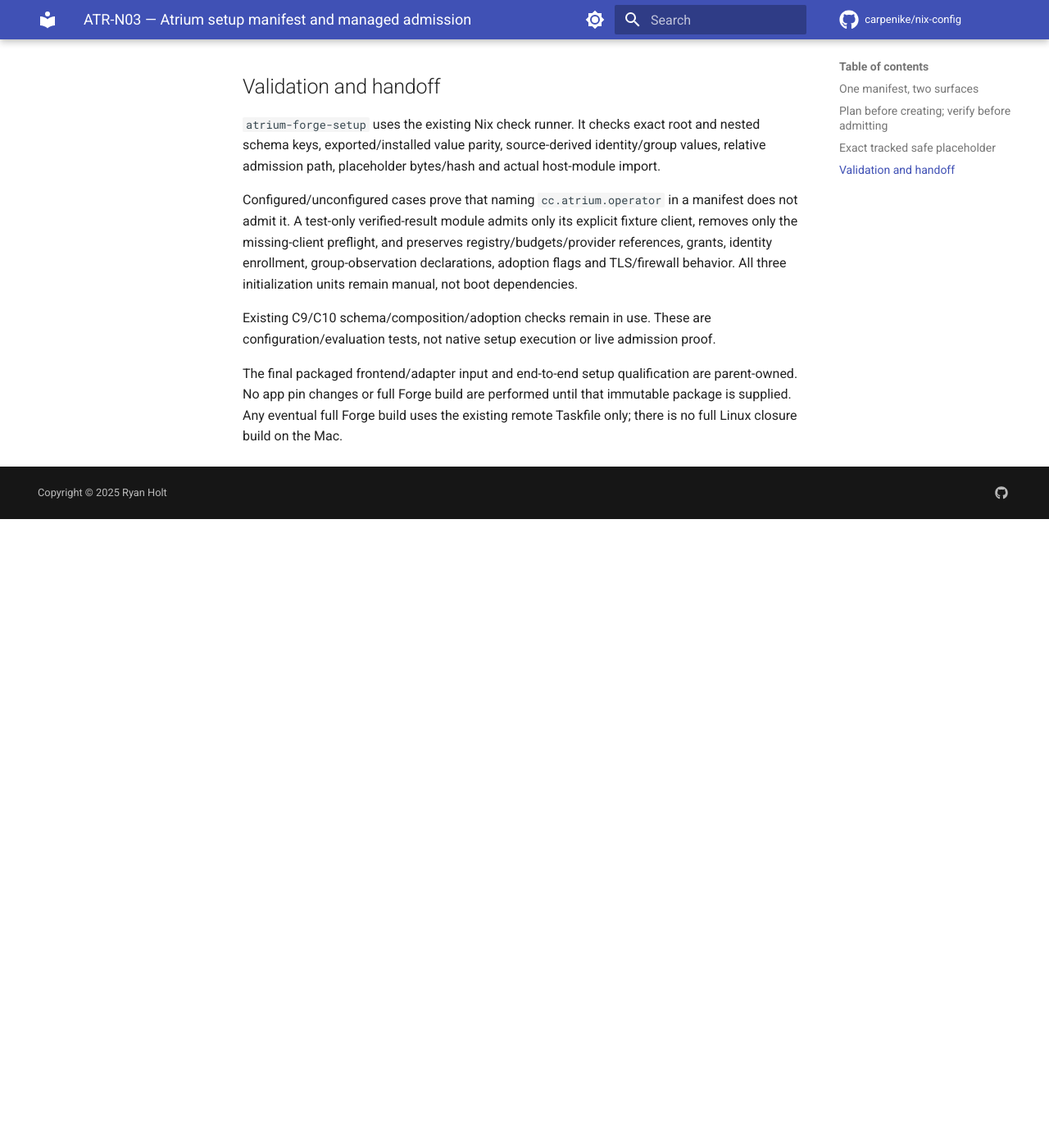
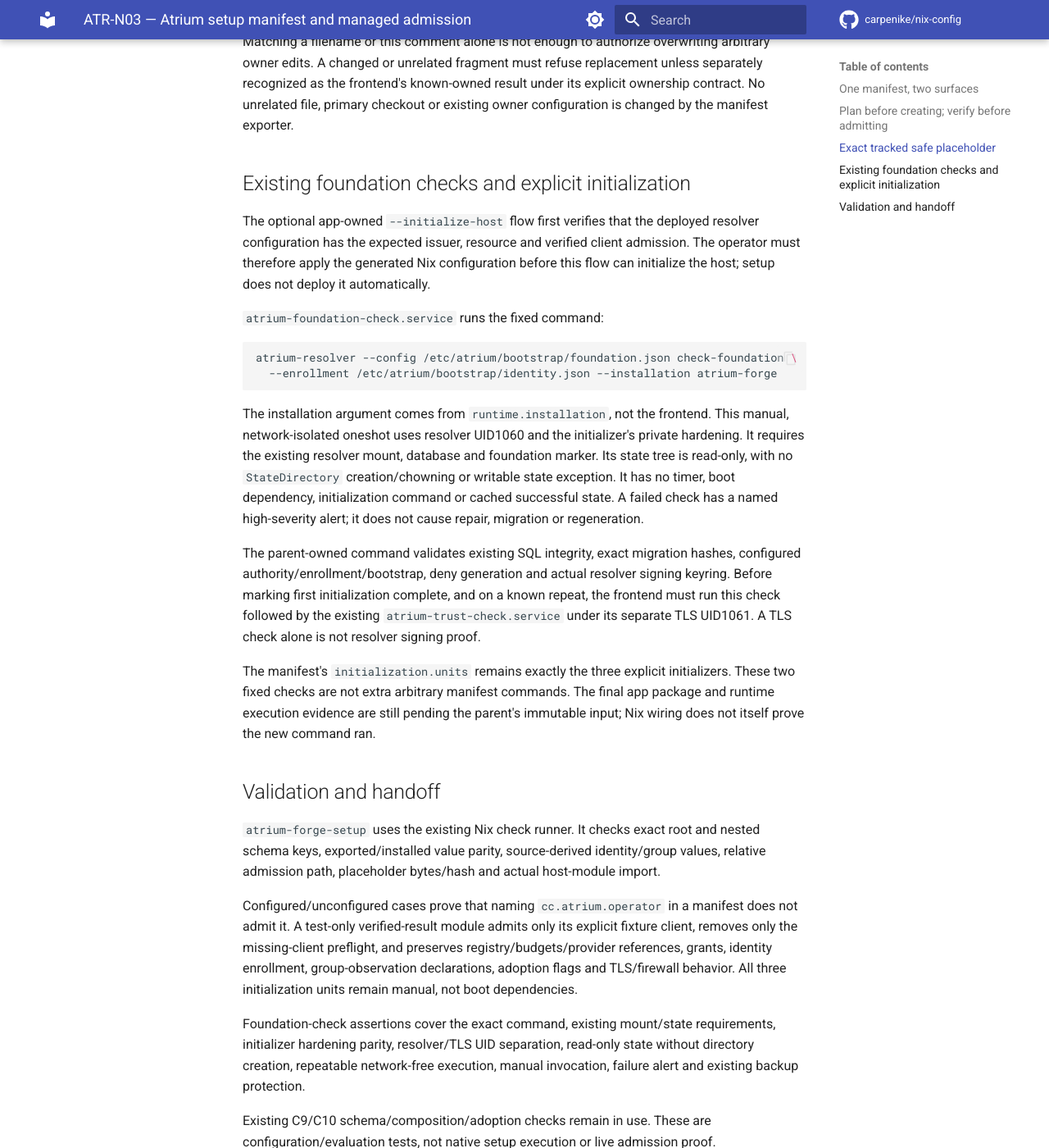
Before and after one commit to carpenike/nix-config, an MkDocs documentation site: the page built from docs/services/atrium-setup-manifest.md, in a window 1280 px wide and 1400 px high, scrolled down 3379 px. Shown: the whole window at 82% size. Built offline with MkDocs 1.6.1 and Material for MkDocs 9.7.7, drawn with Linux system fonts in a browser that asks for light colours; comment, search, counter and statistics services are not loaded; before the commit the page ends 4012 px from its top, so only the background shows below that; some of the changed text lies outside the part shown.

Commit message:
ATR-N03: wire manual read-only resolver foundation check
Add the fixed check-foundation command under resolver custody with initializer hardening, an existing-state mount and no StateDirectory creation or writable state grant. Keep TLS custody/checks separate, all initialization manual, the three-unit manifest unchanged and admission Git-tracked. Add a failure alert and ten focused assertions; command execution awaits the final parent app source.

Co-authored-by: Copilot <223556219+Copilot@users.noreply.github.com>
Copilot-Session: 1e5e7d6d-a45a-4ac0-9fb1-9bf14b3658cb

````diff
--- a/docs/services/atrium-setup-manifest.md
+++ b/docs/services/atrium-setup-manifest.md
@@ -100,6 +100,12 @@ memberships and actions before creating native objects. Manifest presence is
 not evidence of registration, native permission, C10 group freshness or
 successful verification.
 
+Before even invoking the native adapter's plan or apply operation, the frontend
+must confirm the exact admission file is Git-tracked in the selected deployment
+checkout. An ignored or untracked lookalike is not acceptable; setup must not
+force-stage it. The Nix placeholder is already tracked. Native test fixtures
+must initialize a Git repository and add their safe placeholder explicitly.
+
 Only after the qualified native workflow verifies the created client may the
 frontend replace the managed admission fragment with the narrow result:
 
@@ -152,6 +158,40 @@ the frontend's known-owned result under its explicit ownership contract.
 No unrelated file, primary checkout or existing owner configuration is changed
 by the manifest exporter.
 
+## Existing foundation checks and explicit initialization
+
+The optional app-owned `--initialize-host` flow first verifies that the deployed
+resolver configuration has the expected issuer, resource and verified client
+admission. The operator must therefore apply the generated Nix configuration
+before this flow can initialize the host; setup does not deploy it automatically.
+
+`atrium-foundation-check.service` runs the fixed command:
+
+```sh
+atrium-resolver --config /etc/atrium/bootstrap/foundation.json check-foundation \
+  --enrollment /etc/atrium/bootstrap/identity.json --installation atrium-forge
+```
+
+The installation argument comes from `runtime.installation`, not the frontend.
+This manual, network-isolated oneshot uses resolver UID1060 and the initializer's
+private hardening. It requires the existing resolver mount, database and
+foundation marker. Its state tree is read-only, with no `StateDirectory`
+creation/chowning or writable state exception. It has no timer, boot dependency,
+initialization command or cached successful state. A failed check has a named
+high-severity alert; it does not cause repair, migration or regeneration.
+
+The parent-owned command validates existing SQL integrity, exact migration
+hashes, configured authority/enrollment/bootstrap, deny generation and actual
+resolver signing keyring. Before marking first initialization complete, and on
+a known repeat, the frontend must run this check followed by the existing
+`atrium-trust-check.service` under its separate TLS UID1061. A TLS check alone
+is not resolver signing proof.
+
+The manifest's `initialization.units` remains exactly the three explicit
+initializers. These two fixed checks are not extra arbitrary manifest commands.
+The final app package and runtime execution evidence are still pending the
+parent's immutable input; Nix wiring does not itself prove the new command ran.
+
 ## Validation and handoff
 
 `atrium-forge-setup` uses the existing Nix check runner. It checks exact root
@@ -166,6 +206,11 @@ preserves registry/budgets/provider references, grants, identity enrollment,
 group-observation declarations, adoption flags and TLS/firewall behavior.
 All three initialization units remain manual, not boot dependencies.
 
+Foundation-check assertions cover the exact command, existing mount/state
+requirements, initializer hardening parity, resolver/TLS UID separation,
+read-only state without directory creation, repeatable network-free execution,
+manual invocation, failure alert and existing backup protection.
+
 Existing C9/C10 schema/composition/adoption checks remain in use. These are
 configuration/evaluation tests, not native setup execution or live admission
 proof.
````
Also changed, not shown: 2 other files.
